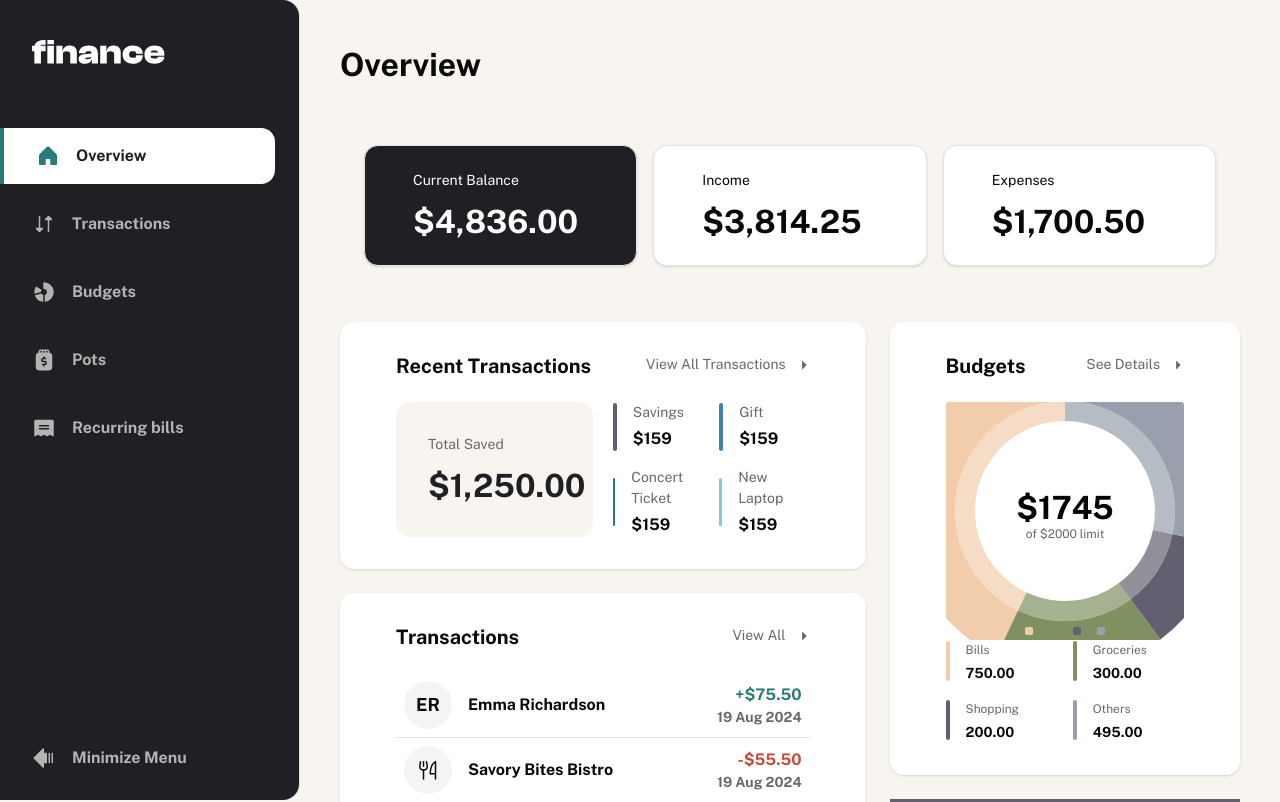
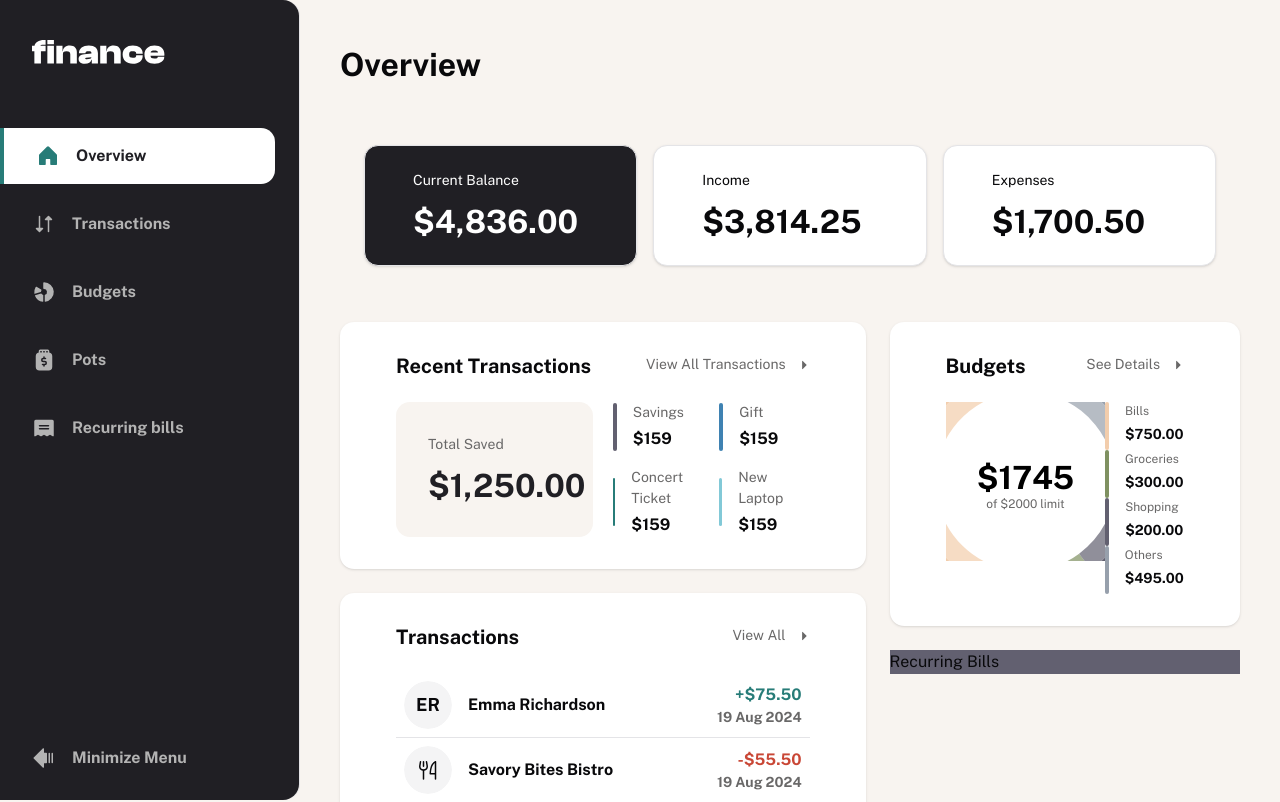
Before and after one commit to Aldi-H/personal-finance, a Next.js app: page /overview in a window 1280 px wide. Shown: the top 802 px of the page. Built offline with nearby package versions, Linux system fonts and the light colour scheme.

Commit message:
feat: enhance PfBudgetsCard with detailed budget item display and oriented legend

```diff
--- a/src/components/pf-components/pf-cards/pf-budgets-card/pf-budgets-card.tsx
+++ b/src/components/pf-components/pf-cards/pf-budgets-card/pf-budgets-card.tsx
@@ -15,16 +15,36 @@ const PfBudgetsCard = () => {
         <PfCardAction pfActionText="See Details" icon={CaretRightIcon} />
       }
     >
+      <div className="flex flex-col xl:grid xl:grid-cols-3">
+        <div className="xl:col-span-2">
           <PfBudgetsChartPie
             total={budgets().total}
             limit={2000}
             chartData={budgets().chartData}
             chartConfig={budgets().chartConfig}
-        processedData={budgets().processedData.map((item) => ({
-          ...item,
-          id: String(item.id),
-        }))}
           />
+        </div>
+        <div className="mt-8 grid grid-cols-2 items-center gap-4 xl:mt-0 xl:grid-cols-1 xl:gap-y-0">
+          {budgets().processedData.map((item) => (
+            <div
+              key={item.id}
+              className="flex items-start justify-center gap-4"
+            >
+              <div
+                style={{ backgroundColor: item.color }}
+                className=" h-12 w-1 shrink-0 rounded-full"
+              />
+
+              <div className="flex flex-col gap-1 align-middle">
+                <span className="text-preset-5 text-dim-grey">{item.name}</span>
+                <span className="text-preset-4-bold">
+                  ${item.value.toFixed(2)}
+                </span>
+              </div>
+            </div>
+          ))}
+        </div>
+      </div>
     </PfCard>
   );
 };
--- a/src/components/pf-components/pf-charts/pf-budgets-chart.ts/pf-budgets-chart-pie.tsx
+++ b/src/components/pf-components/pf-charts/pf-budgets-chart.ts/pf-budgets-chart-pie.tsx
@@ -2,18 +2,9 @@ import { Label, Pie, PieChart } from "recharts";
 
 import {
   ChartContainer,
-  ChartLegend,
-  ChartLegendContent,
   ChartTooltip,
   ChartTooltipContent,
 } from "@/components/ui/chart";
-
-interface BudgetItem {
-  id: string;
-  name: string;
-  value: number;
-  color: string;
-}
 
 interface ChartDataItem {
   category: string;
@@ -24,7 +15,6 @@ interface ChartDataItem {
 interface PfBudgetsChartPieProps {
   chartData: ChartDataItem[];
   chartConfig: Record<string, { label: string; color: string }>;
-  processedData: BudgetItem[];
   total: number;
   limit: number;
   innerRadius?: number;
@@ -32,7 +22,6 @@ interface PfBudgetsChartPieProps {
   secondaryInnerRadius?: number;
   secondaryOuterRadius?: number;
   maxHeight?: string;
-  showLegend?: boolean;
   showTooltip?: boolean;
   showCenterLabel?: boolean;
   centerLabelFormatter?: (
@@ -54,7 +43,6 @@ const defaultFormatter = (total: number, limit: number) => ({
 const PfBudgetsChartPie = ({
   chartData,
   chartConfig,
-  processedData,
   total,
   limit,
   innerRadius = 110,
@@ -62,7 +50,6 @@ const PfBudgetsChartPie = ({
   secondaryInnerRadius = 90,
   secondaryOuterRadius = 110,
   maxHeight = "400px",
-  showLegend = true,
   showTooltip = true,
   showCenterLabel = true,
   centerLabelFormatter,
@@ -74,14 +61,13 @@ const PfBudgetsChartPie = ({
     <div>
       <div>
         <ChartContainer
-          className={`max-h-[${maxHeight}] aspect-square items-center justify-center`}
+          className={`max-h-[${maxHeight}] aspect-square items-start`}
           config={chartConfig}
         >
           <PieChart>
             {showTooltip && (
               <ChartTooltip content={<ChartTooltipContent hideLabel />} />
             )}
-            {showLegend && <ChartLegend content={<ChartLegendContent />} />}
 
             {/* Outer Pie Chart */}
             <Pie
@@ -148,23 +134,6 @@ const PfBudgetsChartPie = ({
           </PieChart>
         </ChartContainer>
       </div>
-      <div className="grid grid-cols-2 gap-4">
-        {processedData.map((item) => (
-          <div key={item.id} className="flex items-start gap-4">
-            <div
-              style={{ backgroundColor: item.color }}
-              className=" h-10 w-1 shrink-0 rounded-full"
-            />
-
-            <div className="flex flex-col gap-1">
-              <span className="text-preset-5 text-dim-grey">{item.name}</span>
-              <span className="text-preset-4-bold">
-                {item.value.toFixed(2)}
-              </span>
-            </div>
-          </div>
-        ))}
-      </div>
     </div>
   );
 };
```
Lines whose indentation alone changed are shown as unchanged.
